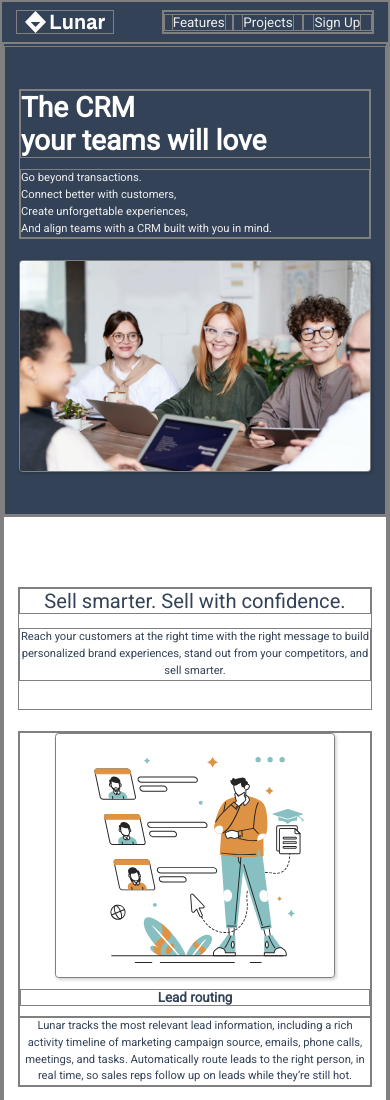
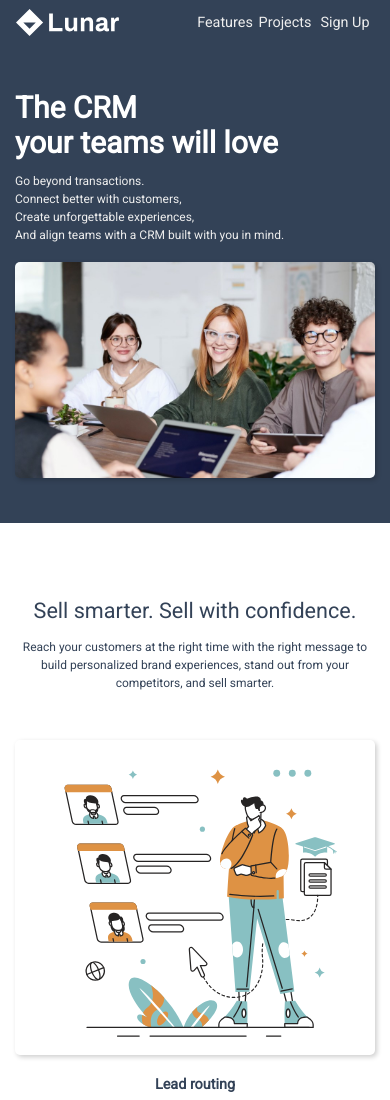
Before and after one commit to brandonnmelchor/landing-page-crm, a plain HTML site: page index.html in a window 390 px wide. Shown: the top 1100 px of the page. Drawn offline with Linux system fonts and the light colour scheme.

Commit message:
update media queries

```diff
--- a/styles.css
+++ b/styles.css
@@ -4,7 +4,7 @@
   box-sizing: border-box;
   margin: 0;
   padding: 0;
-  border: 1px solid gray;
+  /* border: 1px solid gray; */
 }
 
 body {
@@ -139,8 +139,8 @@ nav ul li:hover {
 
 .feature img {
   width: 100%;
+  border-radius: 5px;
   box-shadow: 2px 2px 5px #00000033;
-  border-radius: 5px;
 }
 
 .feature figcaption {
@@ -202,8 +202,8 @@ nav ul li:hover {
   padding: 0em 1.25em;
   background-color: #548ca8;
   color: #eeeeee;
+  border-radius: 5px;
   box-shadow: 2px 2px 5px #00000033;
-  border-radius: 5px;
 }
 
 .sign-up-header h2 {
@@ -279,10 +279,6 @@ nav ul li:hover {
   body {
     font-size: 18px;
   }
-
-  nav ul {
-    width: 450px;
-  }
 }
 
 @media (max-width: 800px) {
@@ -291,12 +287,15 @@ nav ul li:hover {
   }
 
   nav ul {
-    width: 300px;
+    width: 20em;
   }
 
-  #intro {
+  #intro,
+  #features,
+  #projects,
+  .sign-up-form {
     grid-template-columns: 1fr;
-    row-gap: 30px;
+    row-gap: 1.5em;
   }
 
   .intro-header {
@@ -304,9 +303,6 @@ nav ul li:hover {
   }
 
   #features {
-    grid-template-columns: 1fr;
-    row-gap: 30px;
-
     /* prettier-ignore */
     grid-template-areas:
   "feature-header"
@@ -315,30 +311,30 @@ nav ul li:hover {
   "feature3";
   }
 
-  .feature img {
-    width: 80%;
-    display: block;
-    margin: auto;
-  }
-
-  .feature figcaption {
-    margin: 15px 0px 15px;
-  }
-
-  #projects {
-    grid-template-columns: 1fr;
-    row-gap: 30px;
-  }
-
   .sign-up-form {
-    grid-template-columns: 1fr;
-    row-gap: 30px;
     padding: 1.25em;
   }
 }
 
 @media (max-width: 600px) {
-  html {
-    zoom: 70%;
+  body {
+    font-size: 14px;
+  }
+
+  nav ul {
+    width: 15em;
   }
 }
+
+@media (max-width: 450px) {
+  body {
+    font-size: 12px;
+  }
+}
+
+@media (max-width: 375px) {
+  body {
+    min-width: 350px;
+    font-size: 10px;
+  }
+}
```
